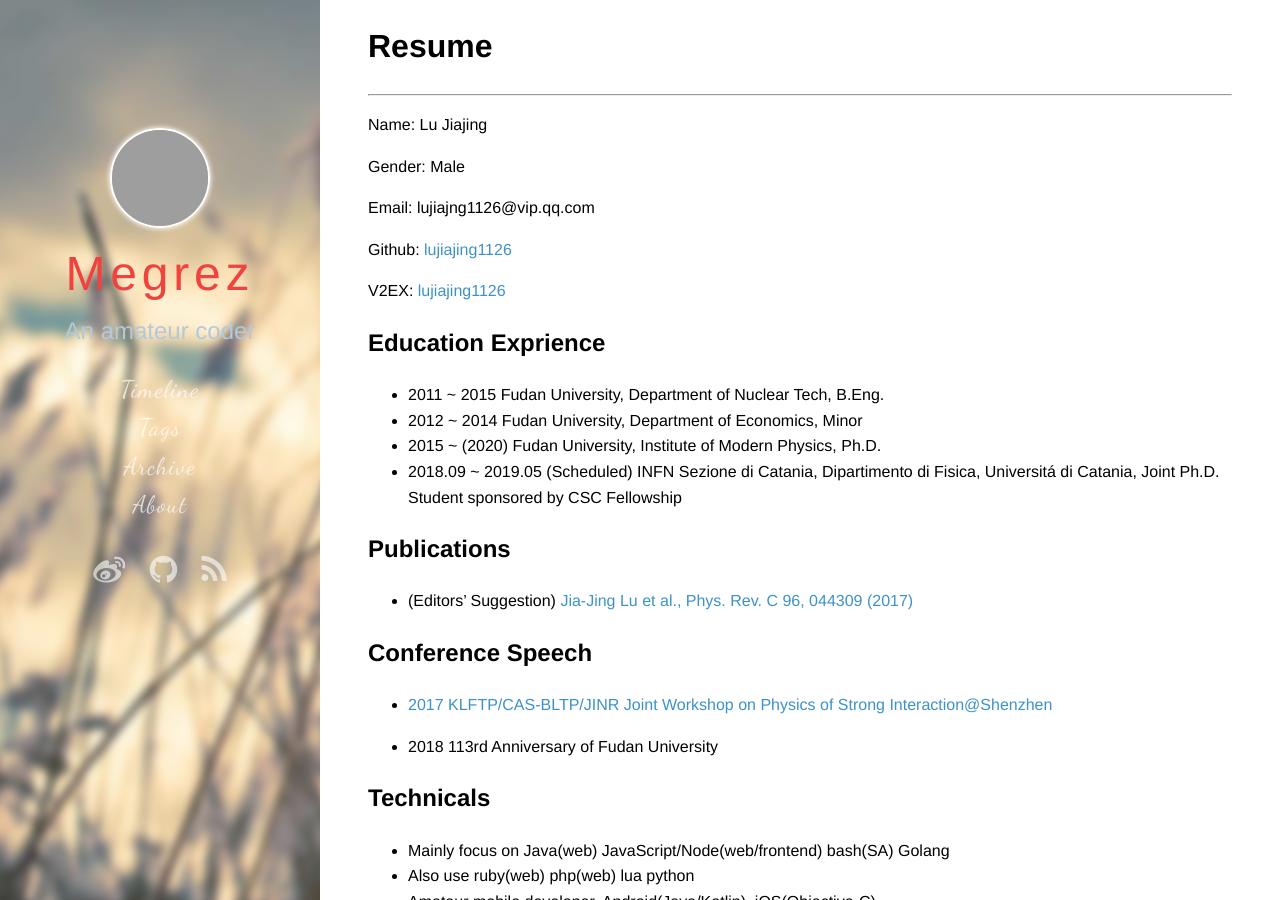
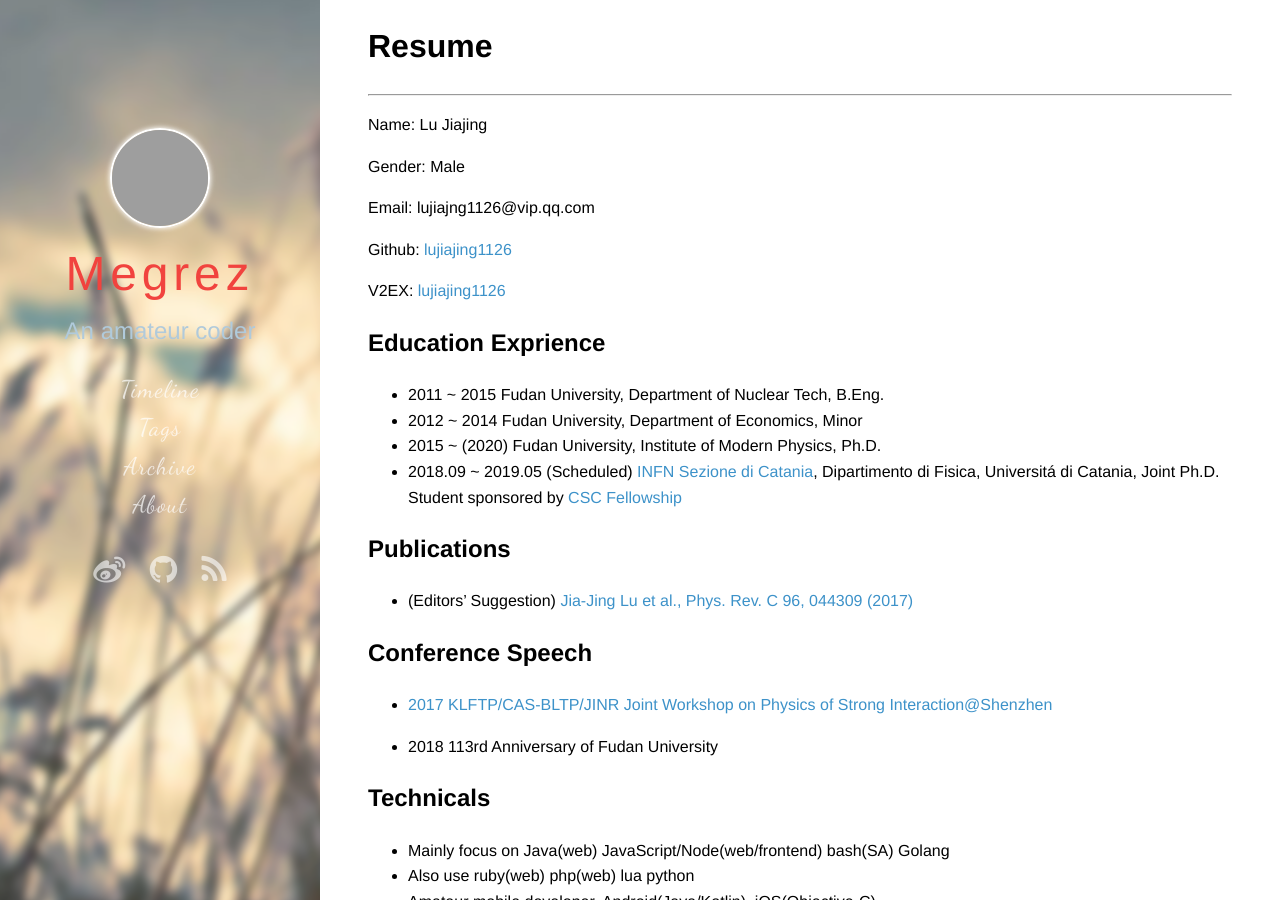
Before and after one commit to lujiajing1126/lujiajing1126.github.com, a Jekyll site: the page built from resume.md, in a window 1280 px wide and 900 px high. Built offline with Jekyll 4.4.1, drawn with Linux system fonts in a browser that asks for light colours; some web fonts are replaced; comment, search, counter and statistics services are not loaded; some of the changed lines change nothing that is shown; grey boxes are pictures that could not be loaded.

Commit message:
add link

```diff
--- a/resume.md
+++ b/resume.md
@@ -23,7 +23,7 @@ V2EX: [lujiajing1126](https://www.v2ex.com/member/lujiajing1126)
  - 2011 ~ 2015 Fudan University, Department of Nuclear Tech, B.Eng.
  - 2012 ~ 2014 Fudan University, Department of Economics, Minor
  - 2015 ~ (2020) Fudan University, Institute of Modern Physics, Ph.D.
- - 2018.09 ~ 2019.05 (Scheduled) INFN Sezione di Catania, Dipartimento di Fisica, Universitá di Catania, Joint Ph.D. Student sponsored by CSC Fellowship
+ - 2018.09 ~ 2019.05 (Scheduled) [INFN Sezione di Catania](http://www.ct.infn.it/), Dipartimento di Fisica, Universitá di Catania, Joint Ph.D. Student sponsored by [CSC Fellowship](http://www.csc.edu.cn/)
 
 ## Publications
 
```
